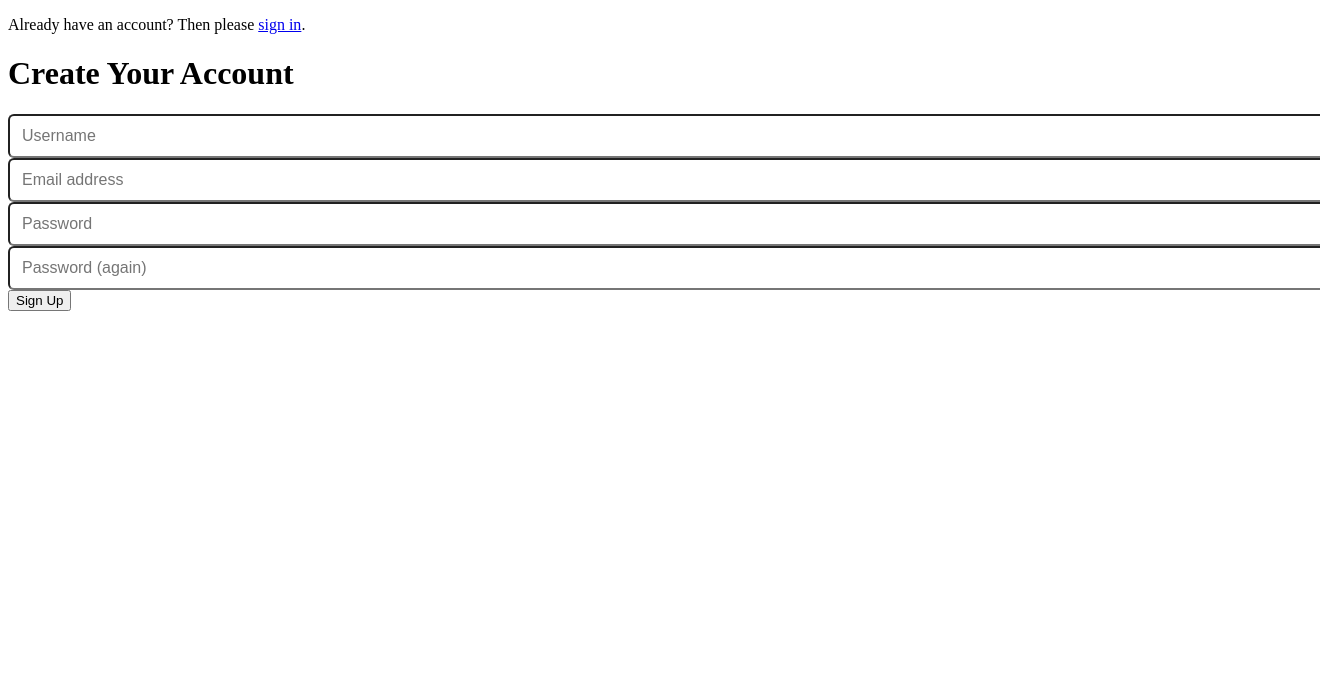
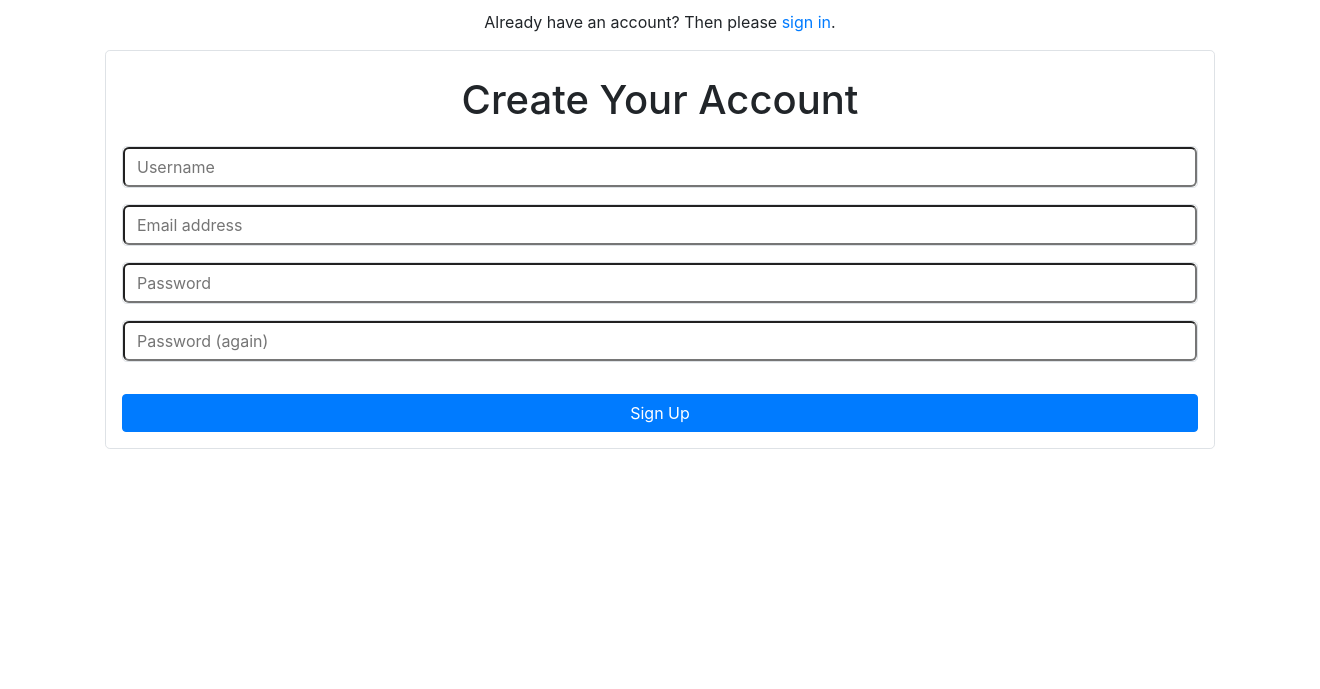
Before and after one commit to stromnorcross/RoomFinder, a Django app: page /accounts/signup/ in a window 1320 px wide; the page is wider, and only the part inside the window is pictured. Shown: the top 689 px of that part. Before the commit the page ends 311 px from the top of that part, so only its background shows below. Run offline with Django 4.2, Linux system fonts and the light colour scheme; some libraries are stand-ins or nearby versions.

Commit message:
Formatted google login pages

```diff
--- a/roomFinder/settings.py
+++ b/roomFinder/settings.py
@@ -53,6 +53,8 @@ AUTHENTICATION_BACKENDS = [
     'django.contrib.auth.backends.ModelBackend',
     'allauth.account.auth_backends.AuthenticationBackend'
 ]
+
+ACCOUNT_EMAIL_VERIFICATION = "none"
 
 SOCIALACCOUNT_PROVIDERS = {
     'google': {
--- a/roomFinder_app/static/roomFinder_app/style.css
+++ b/roomFinder_app/static/roomFinder_app/style.css
@@ -66,10 +66,6 @@ body {
     display:block;
 }
 
-h1 {
-    padding:25px 8px 6px 8px;
-}
-
 .login-container {
     display: flex;
     flex-direction: column;
@@ -78,10 +74,15 @@ h1 {
     height: 100vh;
 }
 
-.back {
-    margin-bottom: 20px;
+h1 {
+    padding:25px 8px 6px 8px;
+    font-size: 40px;
 }
 
 .back {
     margin-bottom: 20px;
 }
+
+.w-full {
+    width: 100%;
+}
--- a/roomFinder_app/templates/account/signup.html
+++ b/roomFinder_app/templates/account/signup.html
@@ -1,18 +1,33 @@
+{% load static %}
+{% load i18n %}
 <!DOCTYPE html>
 <html lang="en">
 <head>
-    <meta charset="UTF-8">
-    <title>Title</title>
+    <title>Sign Up</title>
+    <meta charset="utf-8">
+    <meta name="viewport" content="width=device-width, initial-scale=1, shrink-to-fit=no">
+    <!-- Bootstrap CSS -->
+    <link rel="stylesheet" href="https://cdn.jsdelivr.net/npm/bootstrap@4.4.1/dist/css/bootstrap.min.css" integrity="sha384-Vkoo8x4CGsO3+Hhxv8T/Q5PaXtkKtu6ug5TOeNV6gBiFeWPGFN9MuhOf23Q9Ifjh" crossorigin="anonymous">
+    <!-- Custom CSS -->
+    <link rel="stylesheet" href="{% static 'roomFinder_app/style.css' %}" />
 </head>
 <body>
-{% load i18n %}
+<div class="login container">
 <div class="w-full text-center mb-3">
-  <p>Already have an account? Then please <a class="text-blue-600" href="{{ login_url }}">sign in</a>.</p>
+  <p style="margin-top: 10px;">Already have an account? Then please <a class="text-blue-600" href="{{ login_url }}">sign in</a>.</p>
 </div>
-
-<div class=" w-[50%] m-auto border  rounded-lg">
-  <h1 class=" text-center bg-gray-100 h-[52px] "> <span class="font-bold text-3xl ">Create Your Account</span>
-  </h1>
+{% if form.errors %}
+    {% for field in form %}
+      {% for error in field.errors %}
+        <div class="alert alert-danger" role="alert">{{ error|escape }}</div>
+      {% endfor %}
+    {% endfor %}
+    {% for error in form.non_field_errors %}
+      <div class="alert alert-danger" role="alert">{{ error|escape }}</div>
+    {% endfor %}
+  {% endif %}
+<div class="border rounded-lg">
+  <h1 class="text-center">Create Your Account</h1>
 
   <form class="signup" id="signup_form" method="post" action="{% url 'account_signup' %}">
     <div class="justify-center mx-3">
@@ -25,7 +40,6 @@
         {{ form.email }}
       </div>
 
-
       <div class="w-full border my-3 rounded-lg">
         {{ form.password1 }}
       </div>
@@ -37,12 +51,13 @@
       {% if redirect_field_value %}
       <input type="text" name="{{ redirect_field_name }}" value="{{ redirect_field_value }}" />
       {% endif %}
-      <button type="submit" class=" bg-blue-700 text-white rounded-lg w-[100%] my-3 p-2">
+      <button type="submit" class="btn btn-primary my-3 w-full">
         {% trans "Sign Up"%}
       </button>
     </div>
   </form>
 </div>
+  </div>
 <style>
   #id_username,
   #id_email,
--- a/roomFinder_app/templates/sidebar.html
+++ b/roomFinder_app/templates/sidebar.html
@@ -61,8 +61,8 @@
       {% endblock user-content %}
     {% else %}
       <div class="login-container">
-        <h1 class="logged-out">RoomFinder</h1>
-        <a class="logged-out btn btn-primary" href="{% url 'account_login' %}">Sign In</a>
+        <h1>RoomFinder</h1>
+        <a class="btn btn-primary" href="{% url 'account_login' %}">Sign In</a>
       </div>
     {% endif %}
 
```
Also changed, not shown: roomFinder_app/templates/account/login.html (+25 -18 lines), roomFinder_app/templates/account/logout.html (+14 -6 lines), roomFinder_app/templates/socialaccount/login.html (+12 -5 lines).
